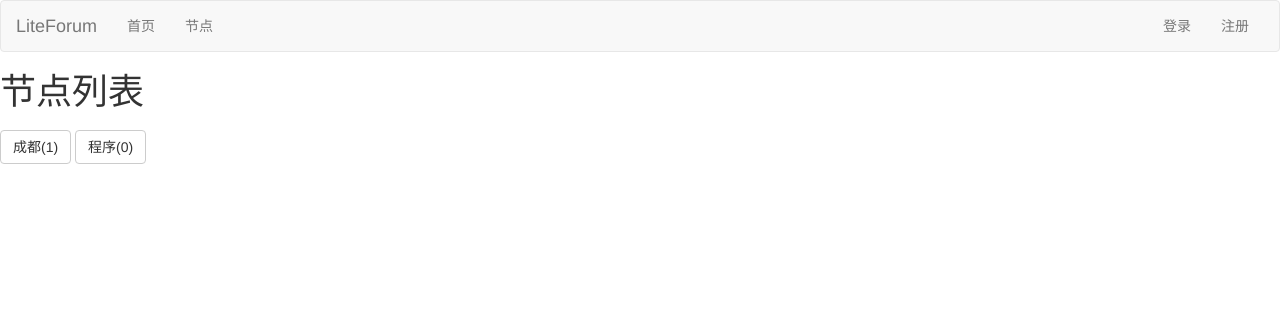
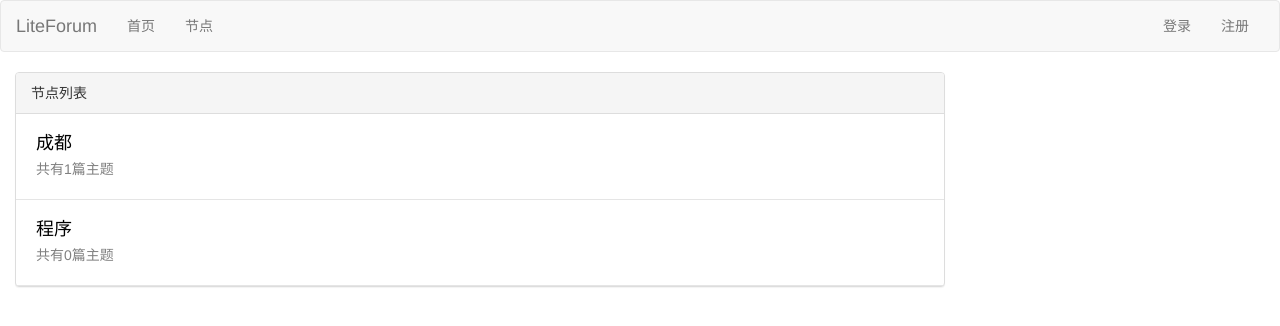
Before and after one commit to withlqs/LiteForum, a Django app: page /nodes in a window 1280 px wide. Shown: the top 326 px of the page. Run offline with Django 3.2, Linux system fonts and the light colour scheme; data comes from the database, SQL or seed files in the repository; parts of the project's set-up code (start-up, migrations or seed data) failed here and were passed over; some libraries are stand-ins or nearby versions.

Commit message:
Redesign node list page

```diff
--- a/topic/templates/topic/home.html
+++ b/topic/templates/topic/home.html
@@ -4,6 +4,7 @@
 
 {% block title %}首页 - LiteForum{% endblock %}
 {% block content %}
+{#主面板#}
     <div class="col-md-9">
         <div class="panel panel-default">
             <div class="panel-heading">最新主题</div>
@@ -29,6 +30,8 @@
             {% endfor %}
         </div>
     </div>
+
+{#右边栏#}
     <div class="col-md-3">
         <div class="panel panel-default">
             <div class="panel-heading">热门节点</div>
--- a/topic/templates/topic/node_list.html
+++ b/topic/templates/topic/node_list.html
@@ -3,11 +3,20 @@
 {% include 'topic/navbar.html' %}
 
 {% block content %}
-    <h1>节点列表</h1>
-        {% for n in nlist %}
-
-            <button type="button" class="btn btn-default navbar-btn"
-                    onclick="window.location='/nodes/{{ n.codename }}';"> {{ n.name }}({{ n.topic_set.all.count }})
-            </button>
-        {% endfor %}
+    <div class="col-md-9">
+        <div class="panel panel-default">
+            <div class="panel-heading">节点列表</div>
+            {% for n in nlist %}
+                <div class="panel-body">
+                    <div style="border-bottom: 1px solid #e5e5e5; padding: 15px 15px; margin: -15px -15px;">
+                        <div class="media-body" style="padding: 5px;">
+                            <h4 class="media-heading"><a href="/nodes/{{ n.codename }}" style="color: black">{{ n.name }}</a>
+                            </h4>
+                            <span style="color: gray">共有{{ n.topic_set.count }}篇主题</span>
+                        </div>
+                    </div>
+                </div>
+            {% endfor %}
+        </div>
+    </div>
 {% endblock %}
--- a/topic/views.py
+++ b/topic/views.py
@@ -12,25 +12,19 @@ def logged(request):
 
 
 def home(request):
-    # raw_tlist = Topic.objects.all()
     raw_nlist = Node.objects.all()
-
-    # tl = []
-    # for t in raw_tlist:
-    #     tl.append((t, t.upd_date))
-
     tn = []
     for n in raw_nlist:
         tn.append((n, n.topic_set.count()))
-
-    # tlist = [x for x, y in sorted(tl, key=lambda x:x[1])[:20]]
     tlist = Topic.objects.order_by('-upd_date')
     tlist = [(t, t.author.get_user()['gravatar']) for t in tlist]
     nlist = sorted(tn, key=lambda x: -x[1])[:10]
-    print(nlist)
+    # print(nlist)
 
     xuser = ''
-    if request.user.is_authenticated() and request.user.username != 'admin':
+    if request.user.is_authenticated() \
+            and User.objects.filter(username=request.user.username) is not None \
+            and request.user.username != 'admin':
         xuser = User.objects.get(username=request.user.get_username()).get_user()
 
     return render(request, 'topic/home.html', {'tlist': tlist, 'nlist': nlist, 'user': xuser})
```
